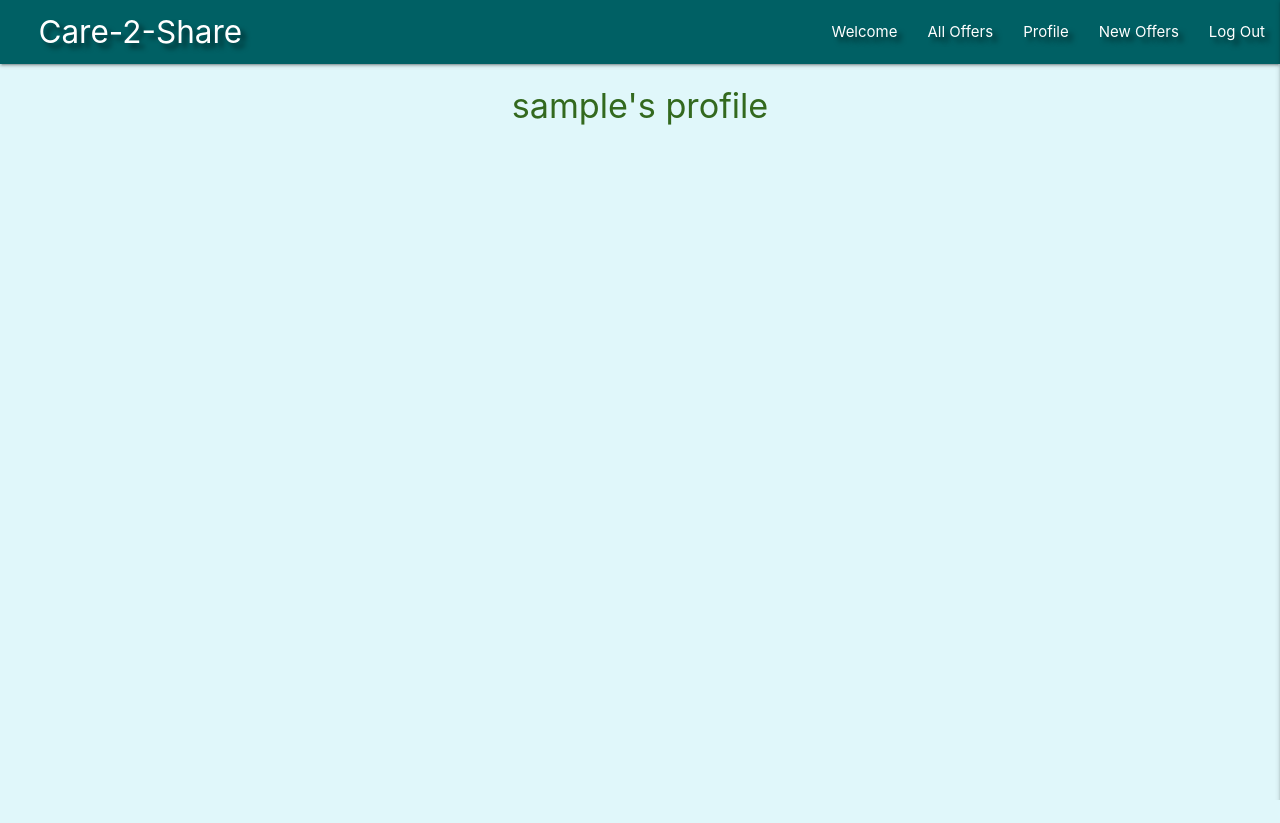
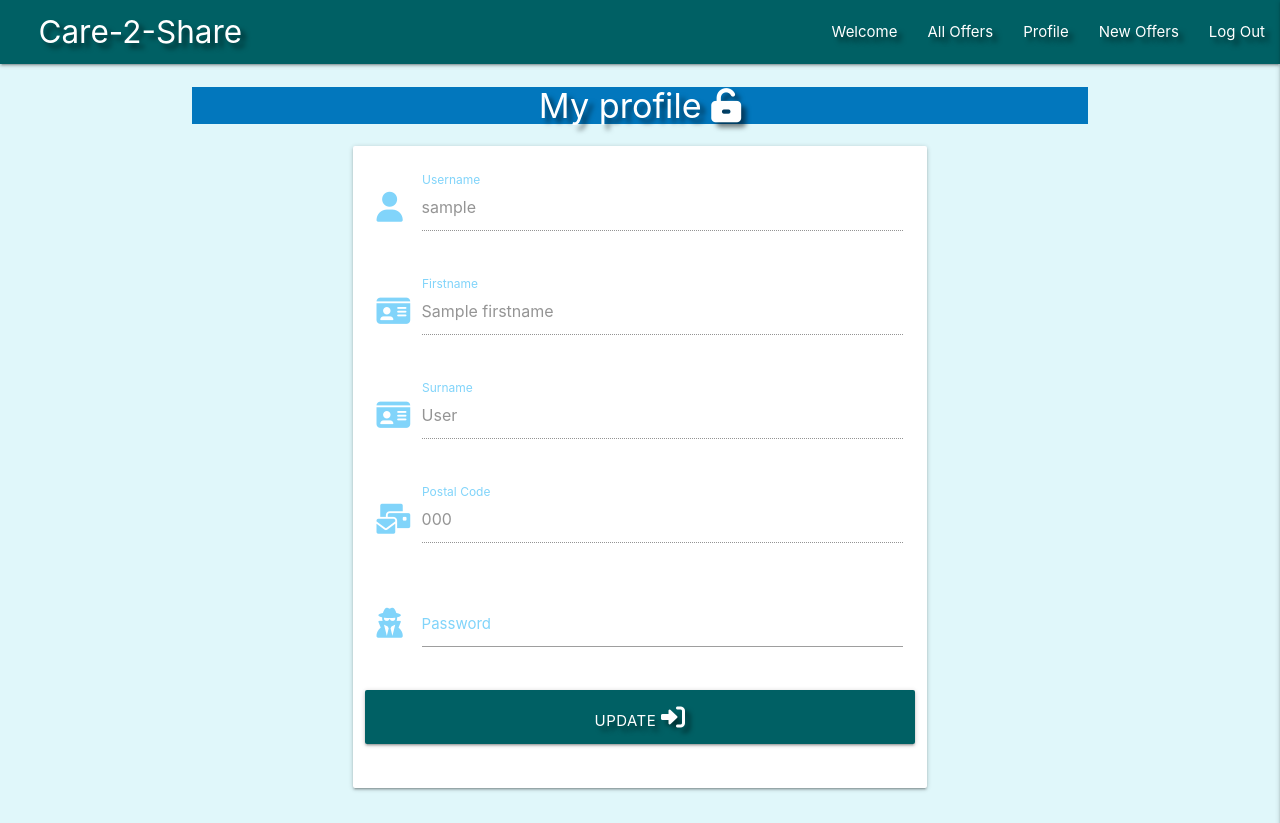
Before and after one commit to Code-Institute-Submissions/Morpheus-23-my-dutch-life_JulRseub, a Flask app: page /profile/1 in a window 1280 px wide. Before the commit the page ends 800 px from the top, so only its background shows below. Run offline with Flask 2, Linux system fonts and the light colour scheme; the visitor is signed in with stand-in values (Sample User, id 1); a database or web service that is not in the repository returns one stand-in record (values such as "Sample title"); some libraries are stand-ins or nearby versions.

Commit message:
added profile page

```diff
--- a/app.py
+++ b/app.py
@@ -83,14 +83,27 @@ def login():
 
 @app.route("/profile/<username>", methods=["GET", "POST"])
 def profile(username):
-    # get the logged in user's username from database
-    username = mongo.db.members.find_one(
-        {"username": session["username"]})["username"]
+    # get the logged in user's profile from database
+    member = mongo.db.members.find_one({"username": username})
 
-    if session["username"]:
-        return render_template("profile.html", username=username)
+    if request.method == "POST":
+        # check if member exists in database
 
-    return redirect(url_for("login"))
+        updated_member = {
+            "username": request.form.get("username").lower(),
+            "firstname": request.form.get("firstname"),
+            "surname": request.form.get("surname"),
+            "postal_code": request.form.get("postal_code").upper(),
+            "ruleschecked": request.form.get("ruleschecked"),
+            "password": generate_password_hash(request.form.get("password"))
+        }
+
+        mongo.db.members.replace_one(member, updated_member, True)
+
+        return redirect(url_for("get_offers"))
+
+    return render_template("profile.html", member=member)
+
 
 
 @app.route("/logout")
@@ -174,7 +187,7 @@ def get_offers():
     elif len(selected_categories) > 0 and my_offers == "checked":
         filter_criteria = { "$and": [{ "category_name": { "$in": selected_categories} }, { "offered_by": { "$eq": session["username"]} }] }
 
-    offers = list(mongo.db.offers.find( filter_criteria ))
+    offers = list(mongo.db.offers.find(filter_criteria))
 
     return render_template("offers.html", offers=offers, categories=categories, filters=filters)
 
--- a/templates/profile.html
+++ b/templates/profile.html
@@ -1,14 +1,62 @@
 {% extends "base.html" %}
 {% block content %}
 
+<h4 class="center-align white-text text-shadow background-color: light-blue darken-3">My profile <i
+        class="fa-solid fa-unlock-keyhole"></i> </h4>
 <div class="row">
-    <div class="col s12 m8 offset-m2">
-        <div class="text-transform: uppercase">
-            <h4 class="center-align light-green-text text-darken-4">
-                {{ username }}'s profile
-            </h4>
+    <form class="col s12 m8 offset-m2" method="POST" action="{{ url_for('profile', username=username) }}">
+        <div class="card-panel ">
+            <!-- username -->
+            <div class="row">
+                <div class="input-field col s12">
+                    <i class="fa-solid fa-user prefix light-blue-text text-lighten-3"></i>
+                    <input disabled id="username" name="username" type="text" value="{{ member.username }}" class="validate" minlength="4" maxlength="25">
+                    <label class="light-blue-text text-lighten-3" for="username">Username</label>
+                </div>
+            </div>
+            <!-- firstname -->
+            <div class="row">
+                <div class="input-field col s12">
+                    <i class="fa-solid fa-id-card prefix light-blue-text text-lighten-3"></i>
+                    <input disabled id="firstname" name="firstname" type="text" value="{{ member.firstname }}" class="validate" minlength="2" maxlength="100">
+                    <label class="light-blue-text text-lighten-3" for="firstname">Firstname</label>
+                </div>
+            </div>
+            <!-- surname -->
+            <div class="row">
+                <div class="input-field col s12">
+                    <i class="fa-solid fa-id-card prefix light-blue-text text-lighten-3"></i>
+                    <input disabled id="surname" name="surname" type="text" value="{{ member.surname }}" class="validate" minlength="2" maxlength="100">
+                    <label class="light-blue-text text-lighten-3" for="surname">Surname</label>
+                </div>
+            </div>
+            <!-- postal_code -->
+            <div class="row">
+                <div class="input-field col s12">
+                    <i class="fa-solid fa-envelopes-bulk prefix light-blue-text text-lighten-3"></i>
+                    <input disabled id="postal_code" name="postal_code" type="text" value="{{ member.postal_code }}" class="validate" minlength="6" maxlength="6">
+                    <label class="light-blue-text text-lighten-3" for="postal_code">Postal Code</label>
+                </div>
+            </div>
+            <!-- password -->
+            <div class="row">
+                <div class="input-field col s12">
+                    <i class="fa-solid fa-user-secret prefix light-blue-text text-lighten-3"></i>
+                    <input id="password" name="password" type="password" class="validate" minlength="5" maxlength="100"
+                        pattern="^[a-zA-Z0-9]{5,100}$" required>
+                    <label class="light-blue-text text-lighten-3" for="password">Password</label>
+                </div>
+            </div>
+
+            <!-- update -->
+            <div class="row">
+                <button type="submit" class="col s12 btn-large cyan darken-4 text-shadow">
+                    Update <i class="fas fa-sign-in-alt"></i>
+                </button>
+            </div>
         </div>
-    </div>
+    </form>
 </div>
 
+
 {% endblock %}
```
